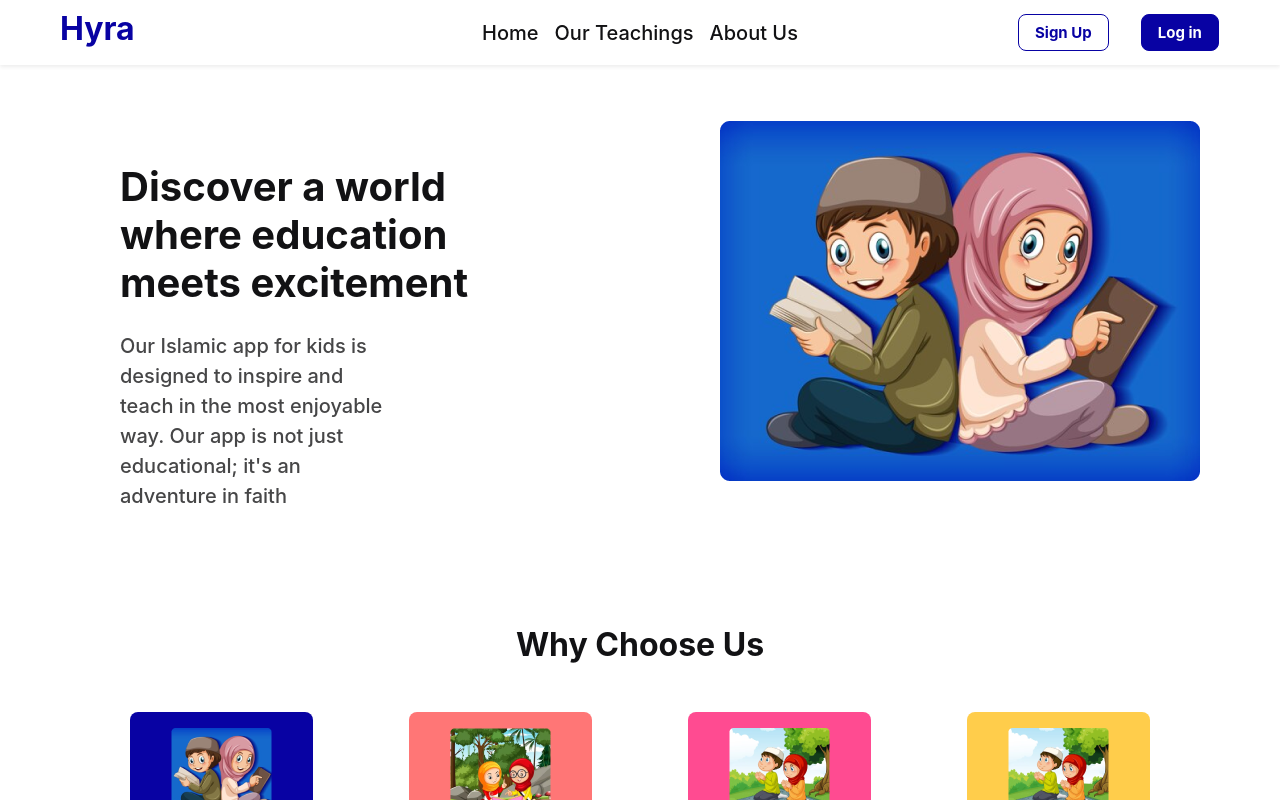
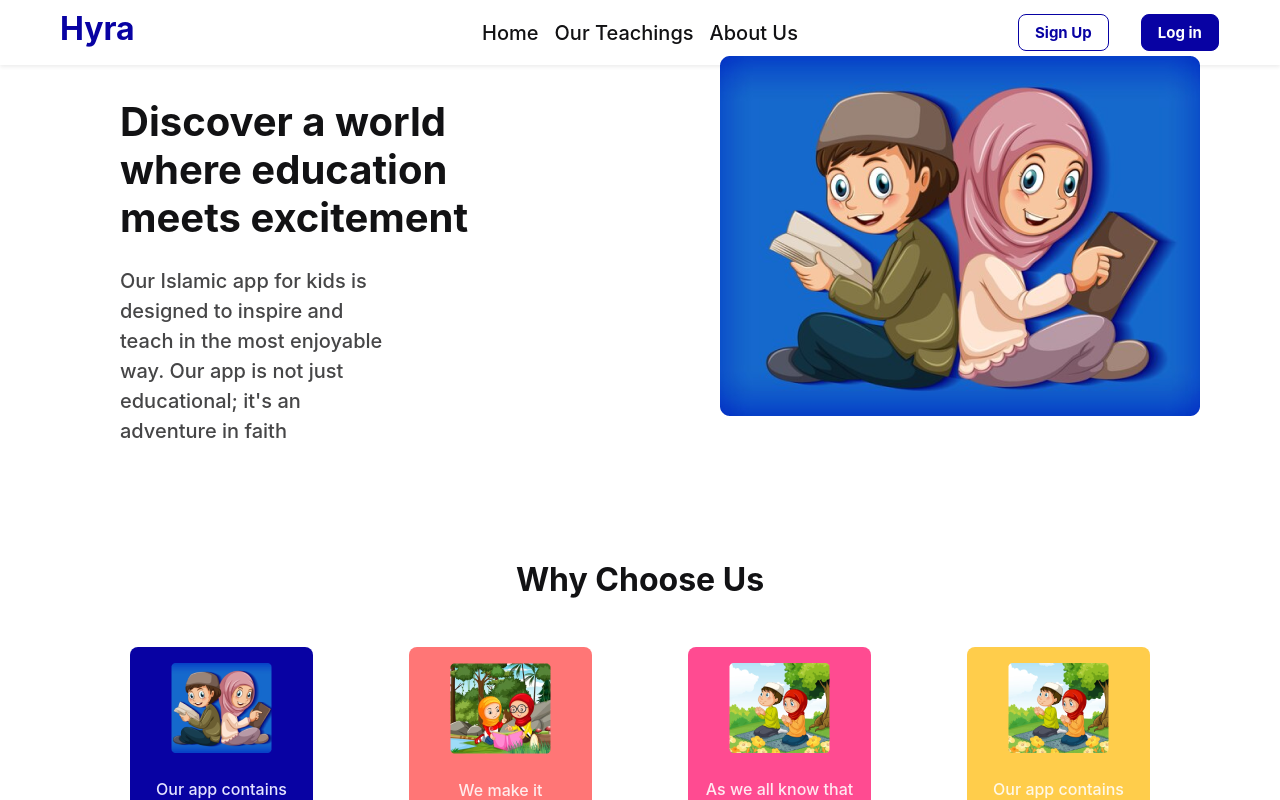
Before and after one commit to Oluwafemi-John1/Hyra-App, a React (Vite) app: page / in a window 1280 px wide. Shown: the top 800 px of the page. Built offline with nearby package versions, Linux system fonts and the light colour scheme.

Commit message:
Fix positioning and layout issues in App.css and Home.jsx

```diff
--- a/src/App.css
+++ b/src/App.css
@@ -21,9 +21,11 @@
 }
 
 #nav {
-    position: sticky !important;
-    top: 0;
-    z-index: 1 !important;
+    position: fixed;
+  top: 0;
+  /* bottom: 1000px !important;  */
+  width: 100%;
+  z-index: 1;
     /* height: 200px; */
 }
 
```
Also changed, not shown: src/components/Home.jsx (+5 -5 lines).
